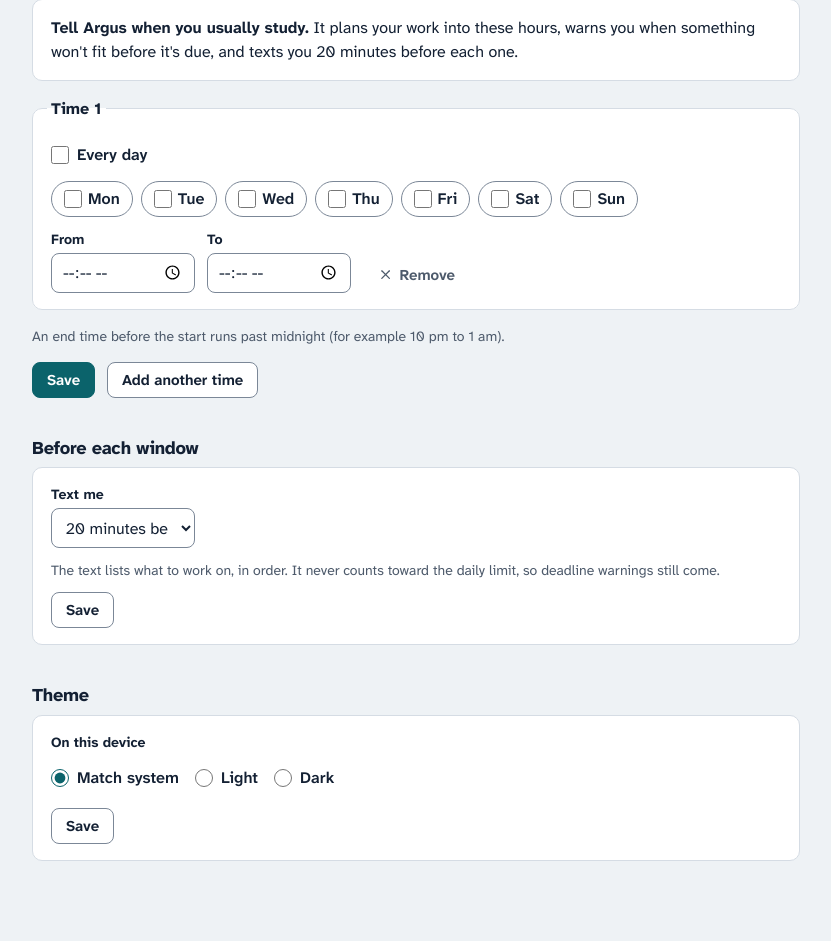
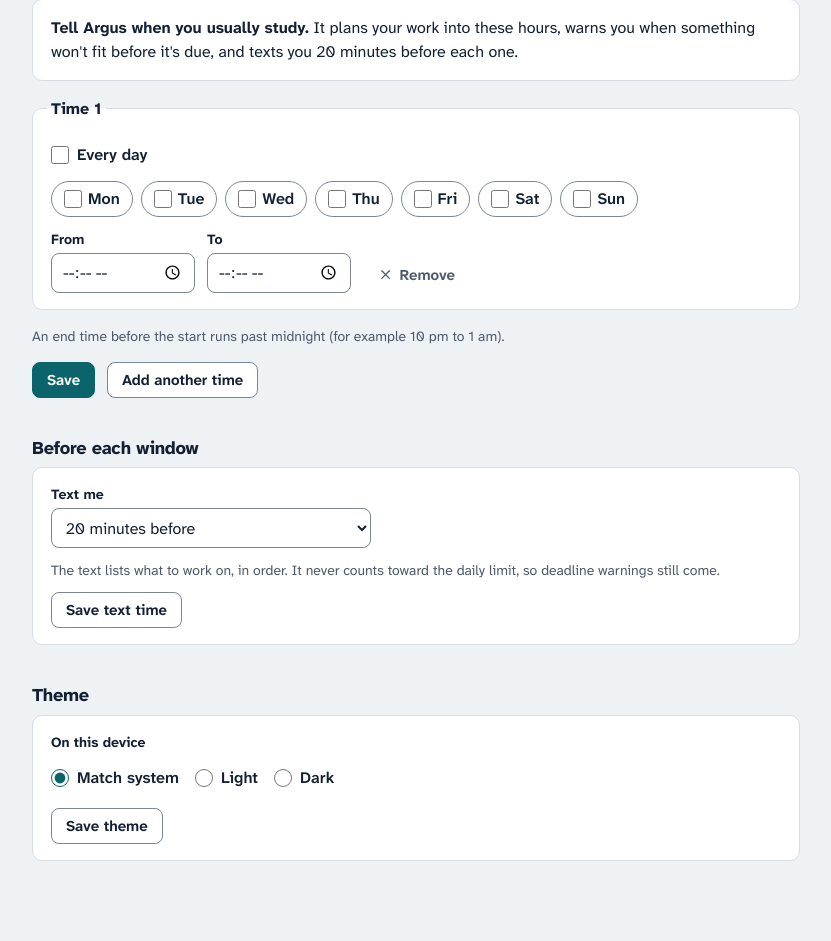
Before and after one commit to NLBoa/Argus, a FastAPI app: page /settings in a window 1280 px wide. Shown: the part 203-1144 px from the top of the page, without its empty margins (40-871 px from the left). Run offline with FastAPI, Linux system fonts and the light colour scheme; data that the repository does not hold is empty; style sheets or scripts are compiled from the project's sources; parts of the project's set-up code (start-up, migrations or seed data) failed here and were passed over.

Commit message:
fix(settings): distinct names for the three Save buttons; the lead-time select fits its text
Co-Authored-By: Claude Opus 5.5 <noreply@anthropic.com>

```diff
--- a/argus/web/templates/pages/settings.html
+++ b/argus/web/templates/pages/settings.html
@@ -67,13 +67,13 @@
   <form id="notice-form" class="panel panel-pad grid gap-3" method="post" action="/settings/notice"
         hx-post="/settings/notice" hx-target="#notice-form" hx-select="#notice-form" hx-swap="outerHTML">
     <label class="grid gap-1 max-w-xs"><span class="text-sm font-bold">Text me</span>
-      <select class="field" name="minutes"{% if notice_error %} aria-invalid="true" aria-describedby="notice-error"{% endif %}>
+      <select class="field w-auto" name="minutes"{% if notice_error %} aria-invalid="true" aria-describedby="notice-error"{% endif %}>
         {% for m in notice_choices %}<option value="{{ m }}" {% if m == data.lead_minutes %}selected{% endif %}>{{ "When it starts" if m == 0 else m ~ " minutes before" }}</option>{% endfor %}
       </select>
     </label>
     <p class="text-sm text-muted">The text lists what to work on, in order. It never counts toward the daily limit, so deadline warnings still come.</p>
     {% if notice_error %}<p class="field-error" id="notice-error" role="alert">{{ icon("circle-alert", "icon-sm") }}{{ notice_error }}</p>{% endif %}
-    <div><button class="btn" type="submit">Save</button></div>
+    <div><button class="btn" type="submit">Save text time</button></div>
   </form>
 </section>
 
@@ -88,7 +88,7 @@
         {% endfor %}
       </div>
     </fieldset>
-    <div><button class="btn" type="submit">Save</button></div>
+    <div><button class="btn" type="submit">Save theme</button></div>
   </form>
 </section>
 {% endif %}
```
